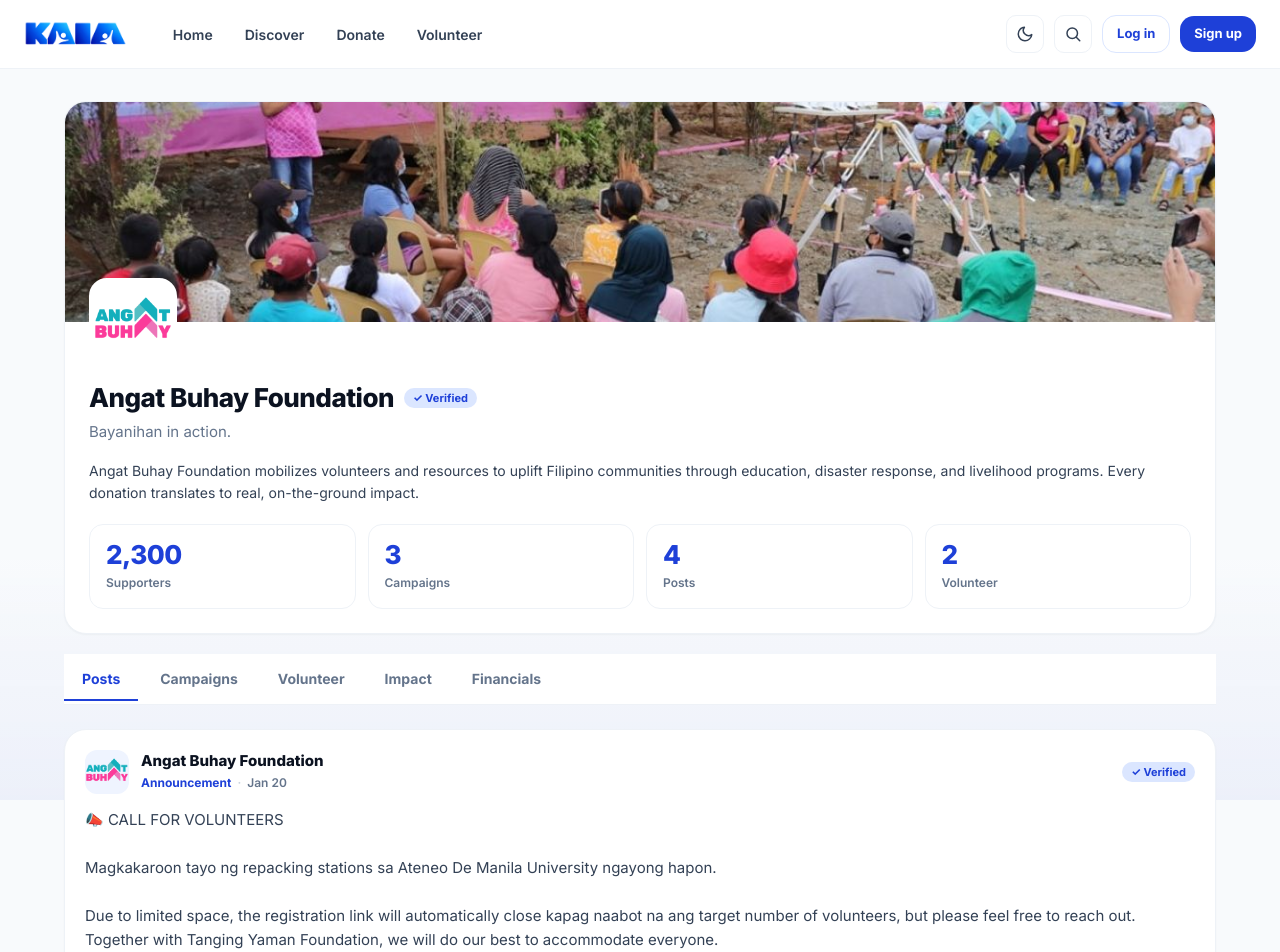
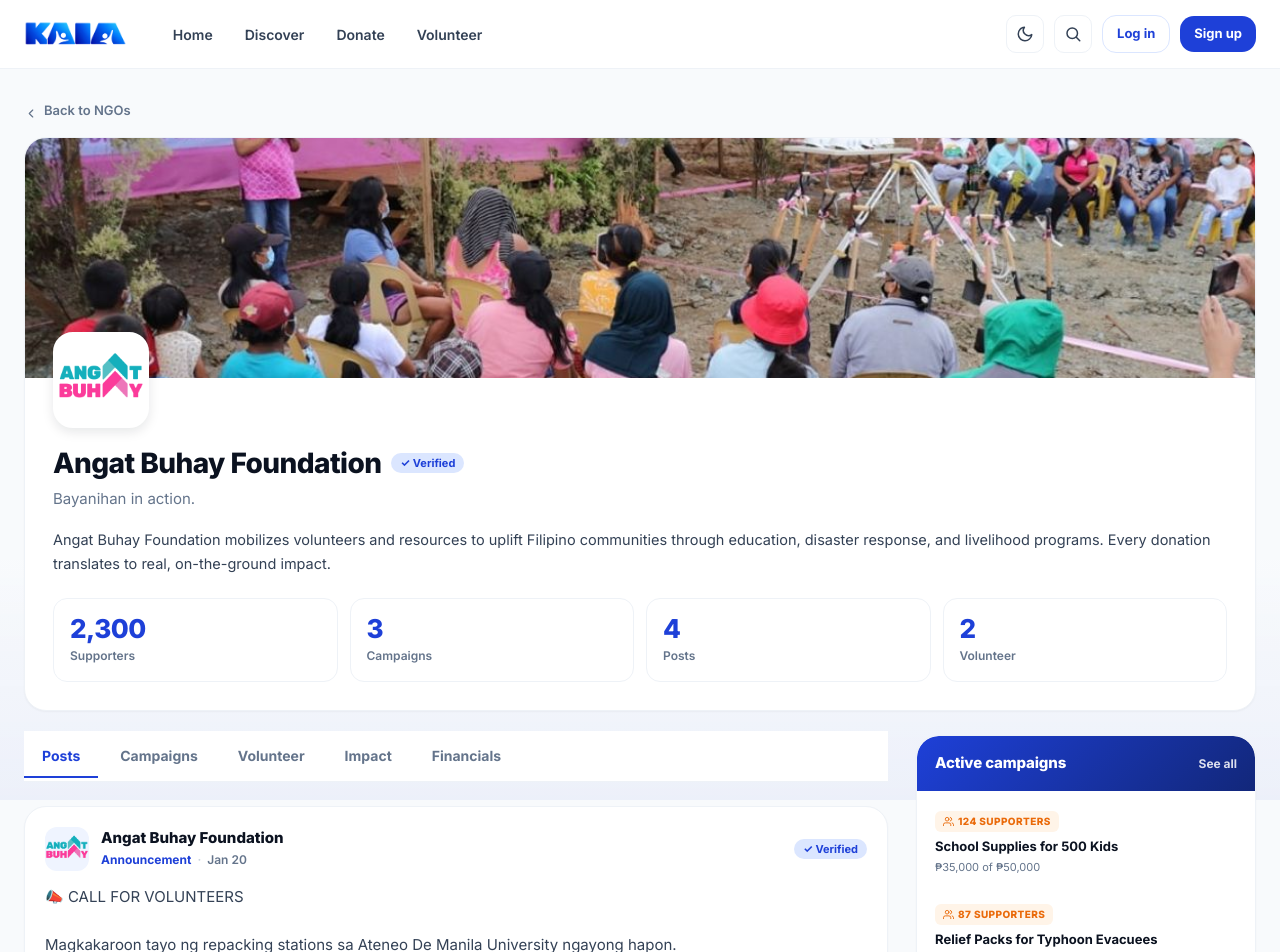
Before and after one commit to StevenMacabebe05/KAIA, a React (Vite) app in the folder client/: page /ngo/ngo-1 in a window 1280 px wide. Shown: the top 952 px of the page. Built offline with nearby package versions, Linux system fonts and the light colour scheme.

Commit message:
style: white background for image avatars on profile card

```diff
--- a/client/src/data/users.js
+++ b/client/src/data/users.js
@@ -14,7 +14,8 @@
     email: 'ngo@kaia.ph',
     password: 'demo123',
     role: 'ngo_rep',
-  avatar: '/images/users/ngo-rep.jpg',
+    avatar: '/images/ngo-1-logo.png',
+    ngoId: 'ngo-1',
   },
 ]
 
--- a/client/src/pages/NGODetail.jsx
+++ b/client/src/pages/NGODetail.jsx
@@ -10,6 +10,7 @@
 import StatusTag from '../components/StatusTag'
 import ProgressBar from '../components/ProgressBar'
 import EmptyState from '../components/EmptyState'
+import CommentSection from '../components/CommentSection'
 import MessageModal from '../components/MessageModal'
 import FeedPost from '../components/FeedPost'
 import ImpactTab from '../components/ImpactTab'
@@ -43,7 +44,7 @@
   const ngo = NGOS.find((n) => n.id === id)
   if (!ngo) {
     return (
-      <div className="container">
+      <div className="container-wide">
         <EmptyState icon="inbox" title="NGO not found" />
       </div>
     )
@@ -65,7 +66,25 @@
   const following = user ? store.isFollowing(user.id, id) : false
 
   return (
-    <div className="container">
+    <div className="container-wide">
+      <Link
+        to="/discover"
+        className="row"
+        style={{
+          gap: 6,
+          marginBottom: 16,
+          fontSize: 13,
+          fontWeight: 600,
+          color: 'var(--ink-500)',
+        }}
+      >
+        <span style={{ transform: 'rotate(180deg)', display: 'inline-block' }}>
+          <Icon name="chevron-right" size={14} />
+        </span>
+        Back to NGOs
+      </Link>
+
+      {/* ---------- HERO CARD ---------- */}
       <div
         className="card"
         style={{ padding: 0, overflow: 'hidden', marginBottom: 24 }}
@@ -73,31 +92,32 @@
         <img
           src={ngo.cover}
           alt=""
-          style={{ width: '100%', height: 220, objectFit: 'cover' }}
+          style={{ width: '100%', height: 240, objectFit: 'cover' }}
         />
-        <div style={{ padding: 24, position: 'relative' }}>
+        <div style={{ padding: 28, position: 'relative' }}>
           <img
             src={ngo.logo}
             alt=""
             style={{
-              width: 88,
-              height: 88,
-              borderRadius: 18,
+              width: 96,
+              height: 96,
+              borderRadius: 20,
               objectFit: 'cover',
               border: '4px solid white',
-              marginTop: -68,
+              marginTop: -74,
               background: 'white',
+              boxShadow: '0 4px 12px rgba(11, 18, 32, 0.1)',
             }}
           />
           <div
             className="row-between"
-            style={{ marginTop: 12, flexWrap: 'wrap' }}
+            style={{ marginTop: 14, flexWrap: 'wrap', gap: 16 }}
           >
             <div>
               <div className="row" style={{ gap: 10, marginBottom: 4 }}>
                 <h1
                   style={{
-                    fontSize: 26,
+                    fontSize: 28,
                     margin: 0,
                     fontWeight: 800,
                     letterSpacing: '-0.02em',
@@ -112,9 +132,7 @@
               </p>
             </div>
             {user && (
-              <div
-                style={{ display: 'flex', gap: 8, flexWrap: 'wrap' }}
-              >
+              <div style={{ display: 'flex', gap: 8, flexWrap: 'wrap' }}>
                 <button
                   className={`btn ${following ? 'btn-ghost' : 'btn-primary'}`}
                   onClick={() => store.toggleFollow(user.id, ngo.id)}
@@ -149,16 +167,19 @@
 
           <p
             style={{
-              fontSize: 14,
-              lineHeight: 1.6,
-              marginTop: 16,
+              fontSize: 14.5,
+              lineHeight: 1.65,
+              marginTop: 18,
               color: 'var(--ink-700)',
             }}
           >
             {ngo.description}
           </p>
 
-          <div className="stat-row" style={{ marginTop: 20, marginBottom: 0 }}>
+          <div
+            className="stat-row"
+            style={{ marginTop: 22, marginBottom: 0 }}
+          >
             <div className="stat-card">
               <div className="stat-value">
                 {ngo.supporterCount.toLocaleString()}
@@ -181,6 +202,10 @@
         </div>
       </div>
 
+      {/* ---------- TWO-COLUMN LAYOUT: MAIN + SIDEBAR ---------- */}
+      <div className="ngo-detail-layout">
+        {/* ================= MAIN CONTENT ================= */}
+        <div className="ngo-detail-main">
           <div className="tabs tabs-sticky" ref={tabsRef}>
             {TABS.map((t) => (
               <button
@@ -222,35 +247,63 @@
                 message="This NGO hasn't launched any campaigns."
               />
             ) : (
-          <div className="grid grid-3">
+              <div className="grid grid-2">
                 {campaigns.map((c) => (
                   <Link
                     key={c.id}
                     to={`/campaign/${c.id}`}
                     className="card card-hover"
-                style={{ color: 'inherit' }}
+                    style={{ color: 'inherit', padding: 0, overflow: 'hidden' }}
                   >
                     <img
                       src={c.image}
                       alt=""
                       style={{
                         width: '100%',
-                    height: 140,
+                        height: 160,
                         objectFit: 'cover',
-                    borderRadius: 10,
-                    marginBottom: 12,
                       }}
                     />
+                    <div style={{ padding: 18 }}>
                       <div
                         className="row-between"
-                  style={{ marginBottom: 6, alignItems: 'flex-start' }}
+                        style={{
+                          marginBottom: 8,
+                          alignItems: 'flex-start',
+                          gap: 10,
+                        }}
                       >
-                  <div style={{ fontWeight: 700, fontSize: 15, flex: 1 }}>
+                        <div
+                          style={{
+                            fontWeight: 700,
+                            fontSize: 15,
+                            flex: 1,
+                            lineHeight: 1.35,
+                          }}
+                        >
                           {c.title}
                         </div>
                         <StatusTag status={c.status} />
                       </div>
                       <ProgressBar value={c.raised} goal={c.goal} />
+                      <div
+                        className="row-between"
+                        style={{
+                          marginTop: 12,
+                          fontSize: 12,
+                          color: 'var(--ink-500)',
+                        }}
+                      >
+                        <span className="row" style={{ gap: 5 }}>
+                          <Icon name="users" size={13} />
+                          {c.donorCount} supporters
+                        </span>
+                        <span className="row" style={{ gap: 5 }}>
+                          <Icon name="calendar" size={13} />
+                          {c.daysLeft} days left
+                        </span>
+                      </div>
+                    </div>
                   </Link>
                 ))}
               </div>
@@ -267,11 +320,22 @@
               <div className="grid grid-2">
                 {opportunities.map((o) => (
                   <div className="card" key={o.id}>
+                    <img
+                      src={o.image}
+                      alt=""
+                      style={{
+                        width: '100%',
+                        height: 140,
+                        objectFit: 'cover',
+                        borderRadius: 10,
+                        marginBottom: 14,
+                      }}
+                    />
                     <div
                       style={{
                         fontWeight: 700,
                         fontSize: 15,
-                    marginBottom: 6,
+                        marginBottom: 8,
                       }}
                     >
                       {o.title}
@@ -289,9 +353,10 @@
                     </div>
                     <p
                       style={{
-                    fontSize: 13,
+                        fontSize: 13.5,
                         margin: '0 0 14px',
                         color: 'var(--ink-700)',
+                        lineHeight: 1.55,
                       }}
                     >
                       {o.description}
@@ -317,6 +382,127 @@
           )}
 
           {tab === 'financials' && <FinancialReport ngoId={ngo.id} />}
+        </div>
+
+        {/* ================= SIDEBAR ================= */}
+        <aside className="ngo-detail-sidebar">
+          {/* Campaigns widget */}
+          <div className="sidebar-card">
+            <div className="sidebar-card-header sidebar-card-header-blue">
+              <h3 className="sidebar-card-title">Active campaigns</h3>
+              <Link
+                to="/donate"
+                className="sidebar-card-link sidebar-card-link-white"
+              >
+                See all
+              </Link>
+            </div>
+            {campaigns.length === 0 ? (
+              <div className="sidebar-empty">
+                No active campaigns right now.
+              </div>
+            ) : (
+              <div className="sidebar-list">
+                {campaigns.slice(0, 4).map((c) => (
+                  <Link
+                    key={c.id}
+                    to={`/campaign/${c.id}`}
+                    className="trending-item"
+                  >
+                    <div className="trending-tag orange">
+                      <Icon name="users" size={11} />
+                      {c.donorCount} supporters
+                    </div>
+                    <div className="trending-title">{c.title}</div>
+                    <div className="trending-meta">
+                      ₱{c.raised.toLocaleString()} of ₱
+                      {c.goal.toLocaleString()}
+                    </div>
+                  </Link>
+                ))}
+              </div>
+            )}
+          </div>
+
+          {/* Volunteer widget */}
+          <div className="sidebar-card">
+            <div className="sidebar-card-header sidebar-card-header-orange">
+              <h3 className="sidebar-card-title">Volunteer now</h3>
+              <Link
+                to="/volunteer"
+                className="sidebar-card-link sidebar-card-link-white"
+              >
+                See all
+              </Link>
+            </div>
+            {opportunities.length === 0 ? (
+              <div className="sidebar-empty">
+                No volunteer opportunities posted yet.
+              </div>
+            ) : (
+              <div className="sidebar-list">
+                {opportunities.slice(0, 4).map((o) => (
+                  <Link
+                    key={o.id}
+                    to="/volunteer"
+                    className="trending-item"
+                  >
+                    <div className="trending-tag">
+                      <Icon name="calendar" size={11} />
+                      {new Date(o.date).toLocaleDateString('en-US', {
+                        month: 'short',
+                        day: 'numeric',
+                      })}
+                    </div>
+                    <div className="trending-title">{o.title}</div>
+                    <div className="trending-meta">{o.location}</div>
+                    <div className="trending-slots">
+                      {o.needed - o.registered} slots left
+                    </div>
+                  </Link>
+                ))}
+              </div>
+            )}
+          </div>
+
+          {/* Quick stats */}
+          <div className="sidebar-card">
+            <div className="sidebar-card-header">
+              <h3 className="sidebar-card-title">At a glance</h3>
+            </div>
+            <div className="sidebar-list">
+              <div className="ngo-glance-row">
+                <span className="ngo-glance-label">Total raised</span>
+                <strong className="ngo-glance-value">
+                  ₱
+                  {campaigns
+                    .reduce((s, c) => s + c.raised, 0)
+                    .toLocaleString()}
+                </strong>
+              </div>
+              <div className="ngo-glance-row">
+                <span className="ngo-glance-label">Active campaigns</span>
+                <strong className="ngo-glance-value">
+                  {campaigns.length}
+                </strong>
+              </div>
+              <div className="ngo-glance-row">
+                <span className="ngo-glance-label">Open volunteer slots</span>
+                <strong className="ngo-glance-value">
+                  {opportunities.reduce(
+                    (s, o) => s + (o.needed - o.registered),
+                    0
+                  )}
+                </strong>
+              </div>
+              <div className="ngo-glance-row">
+                <span className="ngo-glance-label">Joined KAIA</span>
+                <strong className="ngo-glance-value">2024</strong>
+              </div>
+            </div>
+          </div>
+        </aside>
+      </div>
 
       {messageOpen && (
         <MessageModal ngo={ngo} onClose={() => setMessageOpen(false)} />
```
Also changed, not shown: client/public/images/users/ngo-1-logo.png (added), client/src/styles/theme.css. Lines whose indentation alone changed are shown as unchanged.
